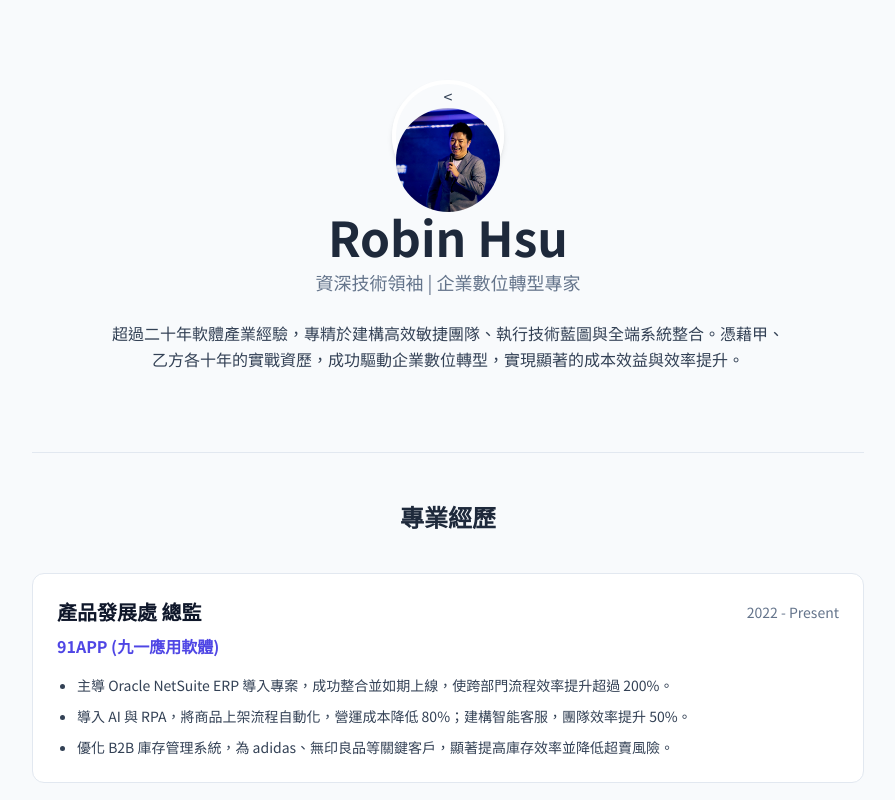
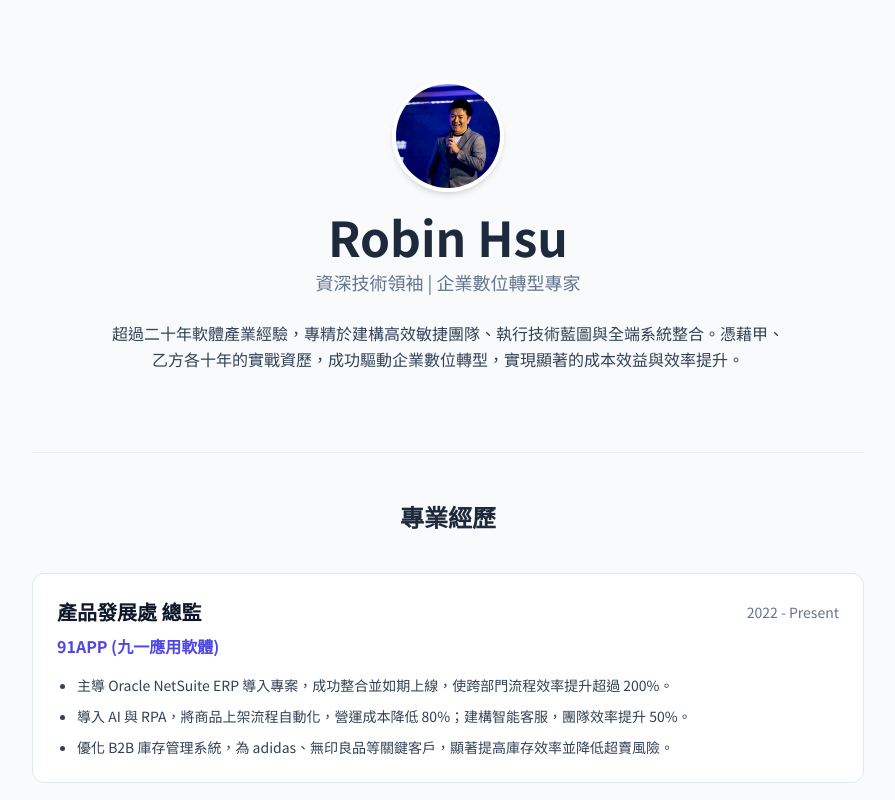
Before and after one commit to robinaudi/ai-resume-pilot, a plain HTML site: page index.html in a window 1280 px wide. Shown: the top 800 px of the page, without its empty margins (192-1087 px from the left). Drawn offline with nearby package versions, Linux system fonts and the light colour scheme.

Commit message:
Update index.html

```diff
--- a/index.html
+++ b/index.html
@@ -58,7 +58,7 @@
         <!-- Header / Hero -->
         <header class="text-center py-12">
             <div class="w-28 h-28 mx-auto rounded-full mb-5 border-4 border-white shadow-md">
-                <<img src="https://github.com/robinaudi/ai-resume-pilot/blob/3f2916fc47b1476a69bae8395f42e7ca1a109ad7/Robin_pic_linkedin.jpeg" alt="Robin Hsu" class="rounded-full w-full h-full object-cover">
+                <img src="https://raw.githubusercontent.com/robinaudi/ai-resume-pilot/main/Robin_pic_linkedin.jpeg" alt="Robin Hsu" class="rounded-full w-full h-full object-cover">
             </div>
             <h1 class="text-4xl sm:text-5xl font-bold text-slate-800">Robin Hsu</h1>
             <p class="text-lg text-slate-500 mt-2">資深技術領袖 | 企業數位轉型專家</p>
```
